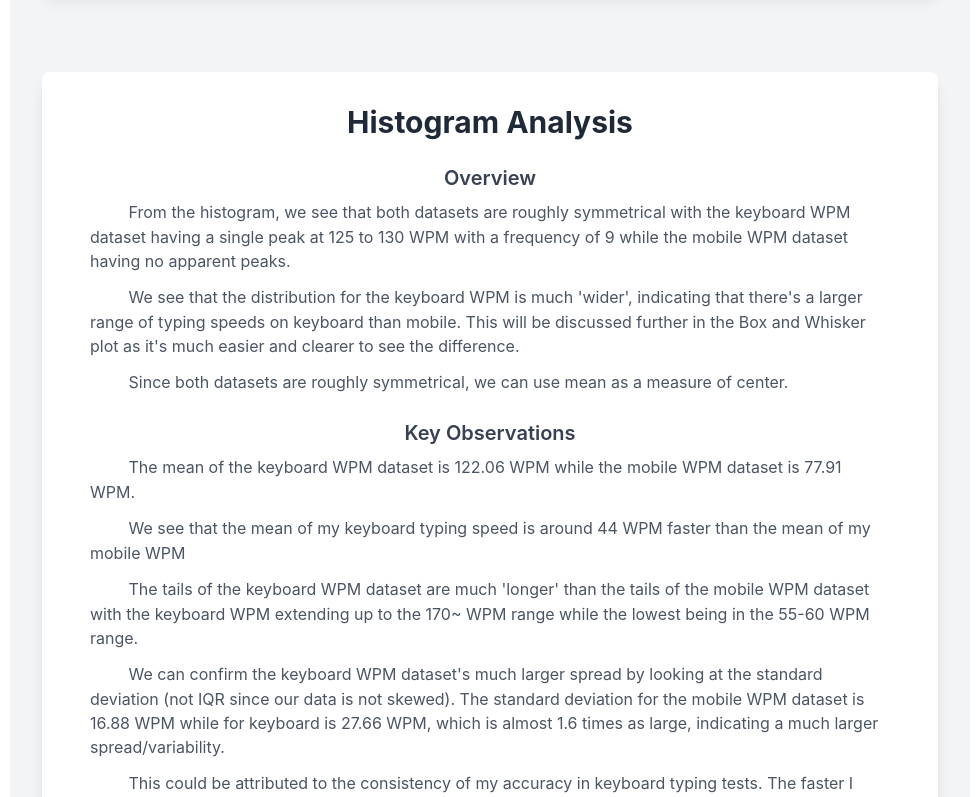
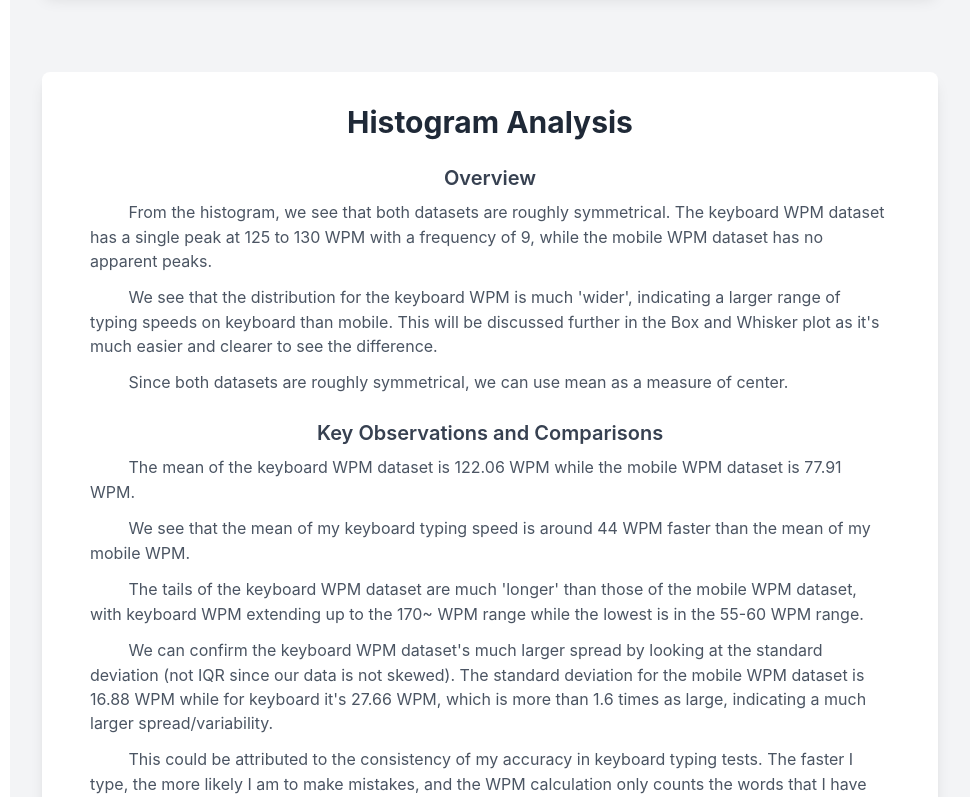
Before and after one commit to andyw-0612/ap-stats-project1, a React (Vite) app: page / in a window 1280 px wide. Shown: the part 2000-2797 px from the top of the page, without its empty margins (150-1129 px from the left). Built offline with nearby package versions, Linux system fonts and the light colour scheme.

Commit message:
fixed phrasing, consistent caps

```diff
--- a/src/App.jsx
+++ b/src/App.jsx
@@ -30,13 +30,9 @@ function App() {
     title: "AP Statistics Chapter 1 Project: Typing Speed Comparison",
     overview: [
       "If some texts don't display properly, please make sure your browser is in light mode.",
-      "The datasets I chose are results from typing tests using keyboard and mobile. Both datasets are produced by myself \
-      through completing the 'words 10 english' test on monkeytype.com on an iPhone and an Apple Magic Keyboard for the mobile \
-      typing speed dataset and the keyboard typing speed dataset, respectively.",
-      "Word Per Minute (WPM) is calculated as (number of characters typed correctly / 5) * (60 / time spent typing). \
-      This is a common formula for calculating an accurate WPM considering the lengths of different words.",
-      "The datasets are comprised of 67 test results recorded as WPM. I wanted to explore the difference between keyboard typing and mobile typing. \
-      I understand that in most cases, keyboard will be faster than typing on mobile but I'm curious to see the variability, distribution, and specific differences between the two methods.",
+      "The datasets I chose are results from typing tests using keyboard and mobile. Both datasets are produced by myself through completing the 'words 10 english' test on monkeytype.com on an iPhone and an Apple Magic Keyboard for the mobile typing speed dataset and the keyboard typing speed dataset, respectively.",
+      "Words Per Minute (WPM) is calculated as (number of characters typed correctly / 5) * (60 / time spent typing). This is a common formula for calculating an accurate WPM considering the lengths of different words.",
+      "The datasets comprise 67 test results recorded as WPM. I wanted to explore the difference between keyboard typing and mobile typing. I understand that in most cases, keyboard typing will be faster than mobile typing, but I'm curious to see the variability, distribution, and specific differences between the two methods.",
     ],
     keyObservations: [""],
   };
@@ -44,77 +40,56 @@ function App() {
   const histoText = {
     title: "Histogram Analysis",
     overview: [
-      "From the histogram, we see that both datasets are roughly symmetrical with the keyboard WPM dataset having a single peak at 125 to 130 WPM with a \
-      frequency of 9 while the mobile WPM dataset having no apparent peaks.",
-      "We see that the distribution for the keyboard WPM is much 'wider', indicating that there's a larger range of typing speeds on keyboard than mobile. \
-      This will be discussed further in the Box and Whisker plot as it's much easier and clearer to see the difference.",
+      "From the histogram, we see that both datasets are roughly symmetrical. The keyboard WPM dataset has a single peak at 125 to 130 WPM with a frequency of 9, while the mobile WPM dataset has no apparent peaks.",
+      "We see that the distribution for the keyboard WPM is much 'wider', indicating a larger range of typing speeds on keyboard than mobile. This will be discussed further in the Box and Whisker plot as it's much easier and clearer to see the difference.",
       "Since both datasets are roughly symmetrical, we can use mean as a measure of center.",
     ],
     keyObservations: [
       "The mean of the keyboard WPM dataset is 122.06 WPM while the mobile WPM dataset is 77.91 WPM.",
-      "We see that the mean of my keyboard typing speed is around 44 WPM faster than the mean of my mobile WPM",
-      "The tails of the keyboard WPM dataset are much 'longer' than the tails of the mobile WPM dataset with the keyboard WPM extending up to the 170~ WPM range while the lowest being in the 55-60 WPM range.",
-      "We can confirm the keyboard WPM dataset's much larger spread by looking at the standard deviation (not IQR since our data is not skewed). The standard deviation for the mobile WPM dataset is 16.88 WPM while for keyboard is 27.66 WPM, \
-      which is almost 1.6 times as large, indicating a much larger spread/variability.",
-      "This could be attributed to the consistency of my accuracy in keyboard typing tests. The faster I type, the more likely I will be making mistakes, and the WPM calculation only counts the words that I have typed correctly.",
-      "It looks like there are two outliers in the 105-110 WPM bin and 125-130 WPM bin on the mobile WPM dataset while there are no clear outliers in the keyboard WPM dataset by solely inspecting the histogram.",
+      "We see that the mean of my keyboard typing speed is around 44 WPM faster than the mean of my mobile WPM.",
+      "The tails of the keyboard WPM dataset are much 'longer' than those of the mobile WPM dataset, with keyboard WPM extending up to the 170~ WPM range while the lowest is in the 55-60 WPM range.",
+      "We can confirm the keyboard WPM dataset's much larger spread by looking at the standard deviation (not IQR since our data is not skewed). The standard deviation for the mobile WPM dataset is 16.88 WPM while for keyboard it's 27.66 WPM, which is more than 1.6 times as large, indicating a much larger spread/variability.",
+      "This could be attributed to the consistency of my accuracy in keyboard typing tests. The faster I type, the more likely I am to make mistakes, and the WPM calculation only counts the words that I have typed correctly.",
+      "It looks like there are two outliers in the 105-110 WPM bin and 125-130 WPM bin on the mobile WPM dataset, while there are no clear outliers in the keyboard WPM dataset by solely inspecting the histogram.",
     ],
   };
 
   const boxText = {
     title: "Box and Whisker Plot Analysis",
     overview: [
-      "From the Box and Whisker plot, we observe a similar trend as the histogram, but losing the information about shape and peaks.",
-      "However, we can clearly see that there is one outlier at 126.36 WPM on the mobile WPM dataset as the Box and Whisker plot marks outliers. \
-      On the other hand, there are no outliers for the Keyboard WPM dataset.",
-      "We can discover further insights and comparison by taking a look at the 5 number summary of both datasets (plus the mean).",
+      "From the Box and Whisker plot, we observe a similar trend as the histogram, but lose the information about shape and peaks.",
+      "However, we can clearly see that there is one outlier at 126.36 WPM on the mobile WPM dataset as the Box and Whisker plot marks outliers. On the other hand, there are no outliers for the Keyboard WPM dataset.",
+      "We can discover further insights and comparisons by looking at the 5-number summary of both datasets and the mean (included in the Statistical Summary above but reproduced here for convenience).",
     ],
     keyObservations: [
-      "We can confirm our estimation of the symmetrical shape from the histogram. \
-      The mean (122.06 WPM) and median (125.29 WPM) of the keyboard WPM datasets are very close considering that the data spans from 56.73 WPM to 170.42 WPM. \
-      This is a similar case for the mobile WPM dataset with its median at 78.39 WPM and mean at 77.91 WPM while the dataset spans from 48.47 WPM to 126.36 WPM.",
-      "We can also observe the larger spread/variability of the keyboard dataset by comparing the IQR of both datasets, which is much better displayed in a Box and Whisker Plot. \
-      For the mobile dataset, the IQR sits at 23.65 WPM, meaning 50% of the data is within 23.65 WPM of each other while the keyboard dataset's IQR sits at 36.95 WPM or 50% of \
-      the data is within 36.95 WPM of each other, more than 13 WPM larger, again, displaying a larger spread/variability in the keyboard dataset.",
-      "The difference between median of both datasets is also around 47 WPM with the keyboard WPM leading at 125.29 WPM.",
-      "Each individual 5 number statistic value of the keyboard WPM dataset is greater than the mobile WPM dataset.",
-      "However, the min of the keyboard WPM is very close to the mobile WPM, \
-      only around 8 WPM apart while their max differs by around 44 WPM with the keyboard WPM leading at 170.42 WPM.",
+      "We can confirm our estimation of the symmetrical shape from the histogram. The mean (122.06 WPM) and median (125.29 WPM) of the keyboard WPM datasets are very close considering that the data spans from 56.73 WPM to 170.42 WPM. This is similar for the mobile WPM dataset with its median at 78.39 WPM and mean at 77.91 WPM while the dataset spans from 48.47 WPM to 126.36 WPM.",
+      "We can also observe the larger spread/variability of the keyboard dataset by comparing the IQR of both datasets, which is much better displayed in a Box and Whisker Plot. For the mobile dataset, the IQR is 23.65 WPM, meaning 50% of the data is within 23.65 WPM of each other. The keyboard dataset's IQR is 36.95 WPM, meaning 50% of the data is within 36.95 WPM of each other, more than 13 WPM larger, again displaying a larger spread/variability in the keyboard dataset.",
+      "The difference between medians of both datasets is also around 47 WPM, with the keyboard WPM leading at 125.29 WPM and the mobile trailing at 78.39 WPM.",
+      "Each individual 5-number statistic value of the keyboard WPM dataset is greater than the mobile WPM dataset.",
+      "However, the min of the keyboard WPM (56.73 WPM) is very close to the mobile WPM min (48.47 WPM), being only around 8 WPM apart, while their max differs by around 44 WPM with the keyboard WPM leading at 170.42 WPM and the mobile trailing at 126.36 WPM.",
       "This confirms our observation of a greater variability in the keyboard WPM dataset compared to the mobile WPM dataset as stated in the Histogram analysis.",
-      "We also see that nearly 75% of keyboard WPM is greater than any data points in the mobile WPM dataset: the q1 of the keyboard WPM dataset is 102.91 WPM, nearly as much as the max of the mobile dataset (126.36 WPM). \
-      Combined with the information from the Histogram, we know that there are only 2 data points from the mobile WPM dataset that are greater than the q1 of the keyboard dataset.",
+      "We also see that nearly 75% of keyboard WPM is greater than any data points in the mobile WPM dataset: the Q1 of the keyboard WPM dataset is 102.91 WPM, nearly as much as the max of the mobile dataset (126.36 WPM). Combined with the information from the Histogram, we know that there are only 2 data points from the mobile WPM dataset that are greater than the Q1 of the keyboard dataset.",
     ],
   };
 
   const stemText = {
     title: "Stem and Leaf Plot Analysis",
     overview: [
-      "The Stem and Leaf Plot is similar to a histogram in terms of the information that it displays. But unlike histogram, where we can only see the number of observations that fall within the range of the bin, \
-      the Stem and Leaf Plot allows us to see each individual observation.",
-      "Furthermore, due to the 'back to back' structure of Stem and Leaf Plots, we can see each bin of each dataset being properly aligned to the corresponding bin \
-      of the other dataset, making for an easier comparison.",
+      "The Stem and Leaf Plot is similar to a histogram in terms of the information it displays. Unlike a histogram, where we can only see the number of observations that fall within the range of the bin, the Stem and Leaf Plot allows us to see each individual observation.",
+      "Furthermore, due to the 'back to back' structure of Stem and Leaf Plots, we can see each bin of each dataset properly aligned to the corresponding bin of the other dataset, making for an easier comparison.",
     ],
     keyObservations: [
-      "We can clearly see that the single peak in the keyboard dataset at the 120-125 WPM aligns with the max/outlier of the mobile dataset along with the specific values",
-      "Most information from the Stem and Leaf Plot has already been covered by the histogram, but it is much clearer to observe on the Stem and Leaf Plot along with the \
-      specific values of the observation ",
+      "We can clearly see that the single peak in the keyboard dataset at the 120-125 WPM aligns with the max/outlier of the mobile dataset along with the specific values.",
+      "Most information from the Stem and Leaf Plot has already been covered by the histogram, but it is much clearer to observe on the Stem and Leaf Plot along with the specific values of the observations.",
     ],
   };
 
   const concludingRemarks = {
     title: "Concluding Remarks",
     overview: [
-      "Overall, the comparison of the datasets was interesting. I did not think there would be such a huge difference in terms of spread/variability with the keyboard dataset's \
-      standard deviation being much larger than that of the mobile dataset's (27.66 WPM for keyboard vs 16.88 WPM for mobile). I did expect the mobile typing speeds to be generally slower \
-      than keyboard, but was surprised to see that mobile typing speeds are able to get pretty fast in edge cases (such as the max/outlier in mobile sitting at 126.36 WPM).",
-      "After seeing quite a few observations (14/67 or 20.89%) below the 100 WPM mark, I looked back at the full results of those typing tests and discovered that the accuracy of all those tests \
-      are below 90%, confirming the hypothesis that I had earlier.",
-      "Based on the data, I prefer both the Box and Whisker Plot and Stem and Leaf Plot for making analysis in comparing the datasets. Both types of graphs can be easily stacked \
-      on top of each other or side by side, making for direct and easy comparisons regardless of the value you are comparing. Although we chose mean as the center of measure and \
-      can be easily determined/estimated in the Stem and Leaf Plot but not the Box and Whisker Plot, the Box and Whisker Plot still provides the advantage of splitting data into \
-      quartiles, allowing me to make the observation that nearly 75% of keyboard WPMs are greater than all mobile WPMs. This observation is difficult to see in a Stem and Leaf Plot. \
-      Compared to the histogram, a Stem and Leaf plot simply provides more specific information and allows for easier comparison. And since my dataset is not overwhelmingly large \
-      (67 samples for each dataset), a Stem and Leaf Plot is still feasible without taking up extremely large vertical or horizontal space and thus to me is preferable over the Histogram.",
+      "Overall, the comparison of the datasets was interesting. I did not think there would be such a huge difference in terms of spread/variability, with the keyboard dataset's standard deviation being much larger than that of the mobile dataset's (27.66 WPM for keyboard vs 16.88 WPM for mobile). I expected the mobile typing speeds to be generally slower than keyboard but was surprised to see that mobile typing speeds can get pretty fast in edge cases (such as the max/outlier in mobile sitting at 126.36 WPM).",
+      "After seeing quite a few observations (14/67 or 20.89%) below the 100 WPM mark, I looked back at the full results of those typing tests and discovered that the accuracy of all those tests is below 90%, confirming the hypothesis that I had earlier.",
+      "Based on the data, I prefer both the Box and Whisker Plot and Stem and Leaf Plot for making analyses in comparing the datasets. Both types of graphs can be easily stacked on top of each other or side by side, making for direct and easy comparisons regardless of the value you are comparing. Although we chose mean as the center of measure and it can be easily determined/estimated in the Stem and Leaf Plot but not the Box and Whisker Plot, the Box and Whisker Plot still provides the advantage of splitting data into quartiles, allowing me to make the observation that nearly 75% of keyboard WPMs are greater than all mobile WPMs. This observation is difficult to see in a Stem and Leaf Plot. Compared to the histogram, a Stem and Leaf plot simply provides more specific information and allows for easier comparison. Since my dataset is not overwhelmingly large (67 samples for each dataset), a Stem and Leaf Plot is still feasible without taking up extremely large vertical or horizontal space and thus, to me, is preferable over the Histogram.",
     ],
   };
   return (
@@ -126,7 +101,7 @@ function App() {
         mobileData={[]}
         keyboardData={[]}
         extraText={[
-          `I wrote the website using <a href="https://reactjs.org" target="_blank">ReactJS</a>, the full source code is available at my \
+          `I wrote and designed the website using <a href="https://reactjs.org" target="_blank">ReactJS</a>, the full source code is available at my \
         <a href="https://github.com/andyw-0612/ap-stats-project1" target="_blank" rel="noopener noreferrer">GitHub</a>`,
         ]}
       />
--- a/src/components/TextSummary.jsx
+++ b/src/components/TextSummary.jsx
@@ -104,7 +104,7 @@ mean: ${summary.mean.toFixed(2)}`}
         {keyObservations && keyObservations.length > 0 && (
           <div>
             <h3 className="text-xl font-semibold mb-2 text-gray-700 text-center">
-              Key Observations
+              Key Observations and Comparisons
             </h3>
             {keyObservations.map((observation, index) => (
               <p key={index} className="text-gray-600 mb-3 pl-4 pr-4">
```
